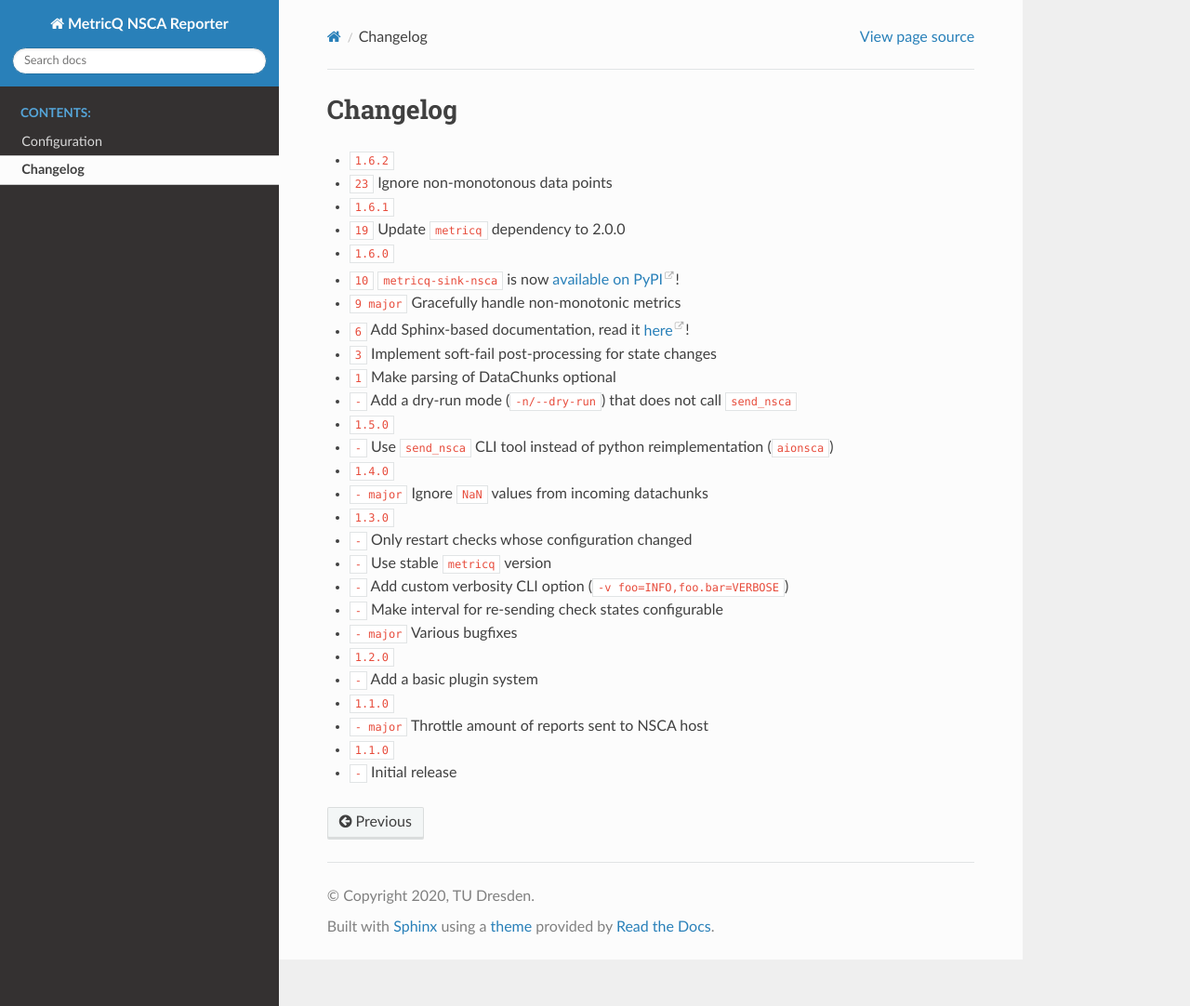
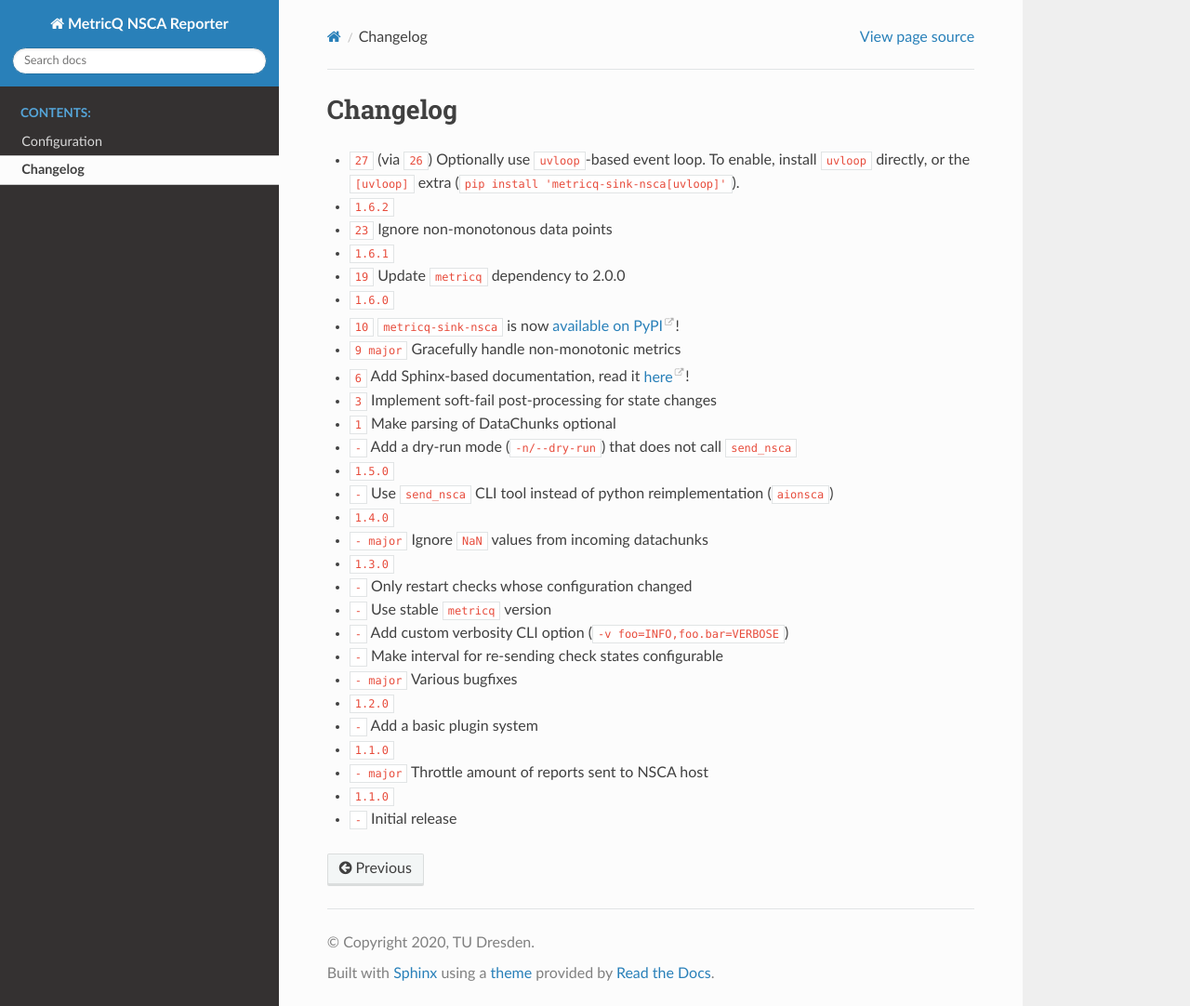
Before and after one commit to metricq/metricq-sink-nsca, a Sphinx documentation site: the page built from docs/changelog.rst, in a window 1280 px wide and 1082 px high. Shown: the whole window at 93% size. Built offline with Sphinx 7.4.7 and the Read the Docs theme 2.0.0, drawn with Linux system fonts in a browser that asks for light colours; cross-references to code outside the pages are shown as plain code.

Commit message:
docs(changelog): Add optional `uvloop`-usage

```diff
--- a/docs/changelog.rst
+++ b/docs/changelog.rst
@@ -1,5 +1,9 @@
 Changelog
 =========
+
+* :feature:`27` (via :issue:`26`) Optionally use :code:`uvloop`-based event loop.
+  To enable, install :code:`uvloop` directly, or the :code:`[uvloop]` extra
+  (:code:`pip install 'metricq-sink-nsca[uvloop]'`).
 
 * :release:`1.6.2 <2021-05-06>`
 * :bug:`23` Ignore non-monotonous data points
```
